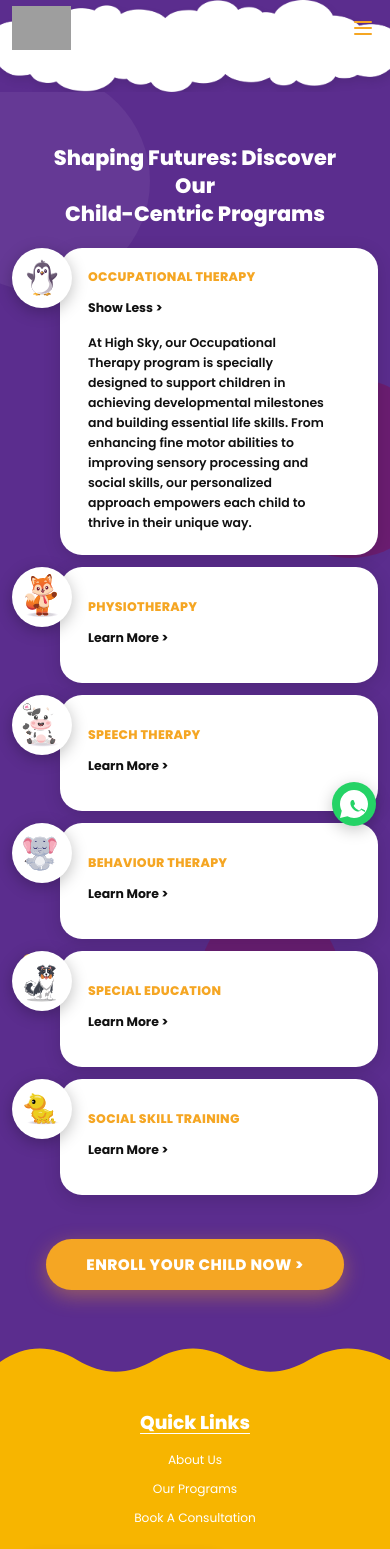
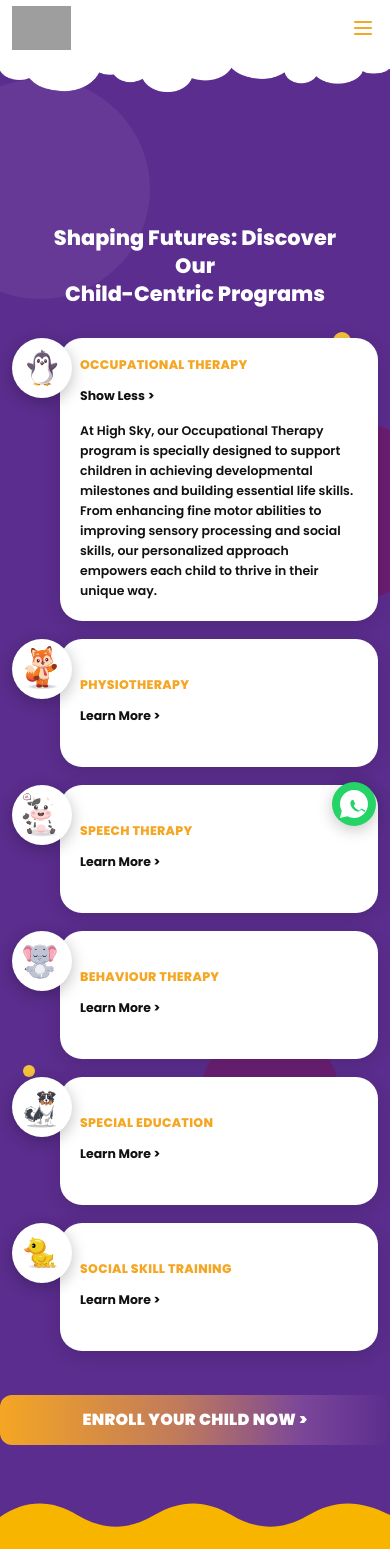
Before and after one commit to kaushikthakur390-jpg/high_sky, a React (Vite) app: page /our-programs in a window 390 px wide. Shown: the top 1549 px of the page. Built offline with nearby package versions, Linux system fonts and the light colour scheme; grey boxes are pictures that could not be loaded.

Commit message:
optimization for different screen sizes

```diff
--- a/src/components/Footer.jsx
+++ b/src/components/Footer.jsx
@@ -57,7 +57,7 @@ export default function Footer() {
             <h4 className="footer-heading">Contact Us</h4>
             <div className="footer-contact-list">
               <div className="footer-contact-item">
-                <FaPhone className="footer-icon" />
+                <FaPhone style={{ transform: "scaleX(-1)" }} className="footer-icon" />
                 <span>+91 9100814615/ +91 6309275708</span>
               </div>
               <div className="footer-contact-item">
--- a/src/components/Navbar.css
+++ b/src/components/Navbar.css
@@ -1,15 +1,15 @@
 .navbar {
   position: relative;
   z-index: 40;
-  background: transparent;
-  box-shadow: none;
+
+
   isolation: isolate;
-  margin-bottom: -124px;
+  margin-bottom: -190px;
 }
 
 .navbar-inner {
   position: absolute;
-  top: clamp(18px, 2.2vw, 34px);
+  top: clamp(-30px, -2vw, 0px); /* moved further up */
   left: 50%;
   transform: translateX(-50%);
   width: min(1280px, 100%);
@@ -30,10 +30,11 @@
   flex-shrink: 0;
 }
 
-.navbar-logo img {
-  height: 64px;
+.navbar-logo-img {
+  height: 180px;
   width: auto;
   object-fit: contain;
+  display: block;
 }
 
 .navbar-links {
@@ -62,29 +63,12 @@
   left: 0;
   right: 0;
   top: 0;
-  width: 100vw;
+  width: full;
   transform: none;
   line-height: 0;
   z-index: 21;
   pointer-events: none;
-  background: #f5a623;
-}
-
-.navbar.route-about-us .nav-cloud {
-  background: #5b2d8e;
-}
-
-.navbar.route-our-programs .nav-cloud {
-  background: #5b2d8e;
-}
-
-.navbar.route-parents-hub .nav-cloud {
-  background: #4a1e7a;
-}
-
-.navbar.route-consultation .nav-cloud,
-.navbar.route-contact-us .nav-cloud {
-  background: #5b2d8e;
+      /* background: linear-gradient(160deg, #f7931e 0%, #f5a623 60%, #ffb833 100%); */
 }
 
 
@@ -96,6 +80,10 @@
   object-position: bottom center;
   filter: none;
   background: transparent;
+}
+
+.navbar.route-parents-hub .nav-cloud img {
+  filter: drop-shadow(0 10px 16px rgba(0, 0, 0, 0.26));
 }
 .navbar-links li a:hover,
 .navbar-links li a.active {
--- a/src/components/Navbar.jsx
+++ b/src/components/Navbar.jsx
@@ -1,7 +1,9 @@
 import { useState } from 'react';
 import { Link, NavLink, useLocation } from 'react-router-dom';
 import './Navbar.css';
-import cloudnav from '../assets/pages/home/navcloud.png';
+
+import cloudnav from '../assets/pages/home/navcloud_fix.png';
+import logoHighSky from '../assets/pages/home/logo_high_sky.png';
 
 export default function Navbar() {
   const [menuOpen, setMenuOpen] = useState(false);
@@ -29,9 +31,9 @@ export default function Navbar() {
         {/* Logo */}
         <Link to="/" className="navbar-logo">
           <img
-            src="https://highskycdc.in/wp-content/uploads/2024/01/Logo.png"
+            src={logoHighSky}
             alt="High Sky CDC Logo"
-            onError={(e) => { e.target.src = 'https://highskycdc.in/wp-content/uploads/elementor/thumbs/Logo-qvdpz0jvzq3k0brmkhw56yx0r0vlf83p2hm9kqxy0.png'; e.target.onerror = null; }}
+            className="navbar-logo-img"
           />
         </Link>
 
--- a/src/index.css
+++ b/src/index.css
@@ -32,6 +32,12 @@ body {
   color: var(--text-dark);
   background: #fff;
   overflow-x: hidden;
+}
+
+h1, h2, h3, h4, h5, h6,
+p, a, li, span, label,
+button, input, select, textarea {
+  font-family: var(--font-main);
 }
 
 a {
--- a/src/pages/AboutUs.css
+++ b/src/pages/AboutUs.css
@@ -24,15 +24,17 @@
 .journey-row {
   position: relative;
   z-index: 2;
+  --journey-edge-bleed: clamp(14px, 1.8vw, 30px);
   display: grid;
   grid-template-columns: minmax(360px, 0.95fr) minmax(560px, 1.2fr);
   align-items: center;
   gap: clamp(14px, 2.2vw, 38px);
   margin-bottom: clamp(24px, 2.6vw, 42px);
-  padding: 0 clamp(6px, 1.6vw, 26px);
+  padding: 0;
 }
 
 .journey-row-1 {
+  margin-top: clamp(-90px, -4.2vw, -34px);
   margin-bottom: clamp(8px, 1.2vw, 16px);
 }
 
@@ -91,12 +93,22 @@
 
 .journey-row-1 .journey-frame,
 .journey-row-3 .journey-frame {
-  transform: translateY(8px);
+  transform: translateX(calc(-1 * var(--journey-edge-bleed))) translateY(8px);
 }
 
 .journey-row-2 .journey-frame,
 .journey-row-4 .journey-frame {
-  transform: translateY(-6px);
+  transform: translateX(var(--journey-edge-bleed)) translateY(-6px);
+}
+
+.journey-row-1 .journey-bubble,
+.journey-row-3 .journey-bubble {
+  transform: translateX(var(--journey-edge-bleed));
+}
+
+.journey-row-2 .journey-bubble,
+.journey-row-4 .journey-bubble {
+  transform: translateX(calc(-1 * var(--journey-edge-bleed)));
 }
 
 .journey-swoosh {
@@ -129,16 +141,24 @@
 
 .journey-row-4 {
   position: relative;
-  margin-bottom: -24px;
+  margin-bottom: clamp(64px, 8vw, 120px);
+  isolation: isolate;
 }
 
 .journey-ribbon {
   position: absolute;
-  width: clamp(980px, 72vw, 1400px);
-  right: -38vw;
-  top: -20px;
+  width: 100vw;
+  left: 50%;
+  transform: translateX(-50%);
+  top: -10px;
   z-index: 0;
   pointer-events: none;
+}
+
+.journey-row-4 .journey-bubble,
+.journey-row-4 .journey-frame {
+  position: relative;
+  z-index: 1;
 }
 
 .team-divider-wave {
@@ -401,8 +421,9 @@
   }
 
   .journey-ribbon {
-    width: 130vw;
-    right: -72vw;
+    width: 100vw;
+    left: 50%;
+    transform: translateX(-50%);
     top: 0;
     opacity: 0.92;
   }
@@ -519,8 +540,9 @@
   }
 
   .journey-ribbon {
-    width: 170%;
-    right: -74%;
+    width: 100vw;
+    left: 50%;
+    transform: translateX(-50%);
     top: 0;
   }
 
--- a/src/pages/Consultation.css
+++ b/src/pages/Consultation.css
@@ -7,7 +7,7 @@
   background: transparent;
   color: #fff;
   text-align: center;
-  padding: 120px 20px 50px;
+  padding: 200px 20px 50px;
 
 }
 
--- a/src/pages/ContactUs.css
+++ b/src/pages/ContactUs.css
@@ -8,23 +8,26 @@
   background: transparent;
   position: relative;
   overflow: hidden;
-  padding-bottom: 90px;
+  padding-bottom: -10px;
 }
 
 .contact-hero-inner {
   display: flex;
-  align-items: flex-start;
-  gap: 40px;
+  flex-direction: column;
+  align-items: center;
+  gap: 18px;
   max-width: 960px;
   margin: 0 auto;
-  padding: 70px 32px 40px;
+  padding: 100px 32px 5px;
   position: relative;
-  top: 40px;
+  top: 80px;
   z-index: 2;
 }
 
 .contact-hero-left {
   flex: 1;
+  text-align: center;
+  max-width: 520px;
 }
 
 .contact-hero-left h1 {
@@ -49,26 +52,26 @@
   padding: 14px 20px;
   border-radius: 14px 14px 14px 0;
   line-height: 1.6;
-  max-width: 320px;
+  max-width: 420px;
   position: relative;
+  margin: 0 auto;
 }
 
 .contact-hero-right {
   flex-shrink: 0;
-  width: 200px;
+  width: auto;
   display: flex;
   align-items: center;
   justify-content: center;
 }
 
 .contact-mascot {
-  width: 200px;
-  height: auto;
+  width: 250px;
+  height: 250px;
   object-fit: contain;
   position: relative;
-  right: 400px;
-  top: 200px;
-
+  left:250px;
+  top:-20px;
 }
 
 /* Decorative elements */
@@ -190,12 +193,11 @@
 
 @media (max-width: 768px) {
   .contact-hero-inner { flex-direction: column; padding: 50px 20px 30px; }
-  .contact-hero-right { width: 140px; align-self: flex-end; }
+  .contact-hero-right { width: auto; align-self: center; }
   .contact-hero-left h1 { font-size: 2.4rem; }
   .contact-mascot {
     width: 140px;
-    right: 0;
-    top: 0;
+    position: static;
   }
   .branch-detail { flex-direction: column; }
   .branch-map { flex: none; width: 100%; height: 200px; }
--- a/src/pages/Home.css
+++ b/src/pages/Home.css
@@ -17,7 +17,7 @@
   display: flex;
   flex-direction: column;
   min-height: 560px;
-  padding-top: 124px;
+  padding-top: 130px;
 }
 
 .hero-content {
@@ -437,7 +437,7 @@
 .section-title-white {
   text-align: center;
   font-weight: 900;
-  font-size: 2.2rem;
+  font-size: 3rem;
   margin-bottom: 20px;
   color: #fff;
 }
@@ -447,14 +447,16 @@
   max-width: 900px;
   margin: 0 auto 52px;
   color: rgba(255,255,255,0.92);
-  font-size: 1.03rem;
+  font-size: 1.08rem;
   line-height: 1.75;
 }
 
 .unique-cards {
   display: grid;
   grid-template-columns: repeat(3, minmax(300px, 1fr));
-  gap: 58px 40px;
+  gap: 60px 180px;
+  right:65px;
+  position:relative;
 }
 
 .unique-card {
@@ -471,8 +473,9 @@
 
 .unique-card-image-wrap {
   position: relative;
-  width: 190px;
-  height: 190px;
+
+  width: 350px;
+  height: 350px;
   margin-bottom: -10px; /* Pull badge up */
   z-index: 1;
 }
@@ -498,7 +501,9 @@
   background: #f5a623;
   color: #fff;
   font-weight: 800;
-  font-size: 0.84rem;
+  font-size: 1.5rem;
+  width:350px;
+  line-height: 1.25;
   padding: 10px 18px;
   border-radius: 20px;
   z-index: 5;
@@ -511,6 +516,7 @@
 .unique-desc {
   font-size: 0.98rem;
   color: #fff;
+  width:450px;
   line-height: 1.78;
   opacity: 0.95;
   padding: 0 8px;
@@ -532,8 +538,8 @@
   inset: 0;
   background-image: url('../assets/pages/home/Group 235.png');
   background-repeat: no-repeat;
-  background-position: center center;
-  background-size: cover;
+  background-position: center 180px;
+  background-size: 118% auto;
   z-index: 0;
 }
 
@@ -707,6 +713,28 @@
   width: 100%;
   height: 100%;
   border: none;
+}
+
+.testimonials-cta {
+  margin-top: 10px;
+  width: min(100%, 520px);
+  min-height: 50px;
+  display: inline-flex;
+  align-items: center;
+  justify-content: center;
+  border-radius: 12px;
+  text-transform: uppercase;
+  letter-spacing: 0.3px;
+  font-size: 1rem;
+  font-weight: 900;
+  background: linear-gradient(90deg, #f5a623 0%, #c07a5c 46%, #7a4699 78%, #5b2d8e 100%);
+  color: #fff;
+  transition: filter 0.2s;
+}
+
+.testimonials-cta:hover {
+  filter: brightness(1.03);
+  color: #fff;
 }
 
 .testimonials-scrolls {
@@ -1146,13 +1174,18 @@
   }
 
   .unique-badge {
-    font-size: 0.52rem;
+    font-size: 0.62rem;
     line-height: 1.18;
     margin-bottom: 0;
     padding: 8px 10px;
     min-height: 34px;
     width: 100%;
     max-width: 146px;
+  }
+
+  .home-programs-section::before {
+    background-position: center 70px;
+    background-size: 145% auto;
   }
 
   .unique-desc {
--- a/src/pages/Home.jsx
+++ b/src/pages/Home.jsx
@@ -60,12 +60,12 @@ const commitmentBlocks = [
 ];
 
 const uniqueFeatures = [
-  { img: uni1, title: 'MULTIDISCIPLINARY\nAPPROACH', desc: 'Our team includes occupational therapists, speech pathologists, and special educators who collaborate closely for every child. This integrated planning helps us design therapy goals that are practical, connected, and tailored to each child\'s unique developmental profile.' },
-  { img: uni2, title: 'EVIDENCE-BASED\nPRACTICES', desc: 'We use current research and proven therapeutic methods to guide each session with purpose. Progress is reviewed regularly so interventions stay engaging, measurable, and aligned with the best possible outcomes for children and families.' },
-  { img: uni3, title: 'NEURODIVERSITY\nACCEPTANCE', desc: 'We celebrate the strengths of every child and create an inclusive environment where differences are respected. By building confidence, self-awareness, and belonging, we help children grow into their authentic selves with pride.' },
-  { img: uni4, title: 'HOLISTIC\nDEVELOPMENT', desc: 'Our approach goes beyond traditional therapy by addressing emotional, social, cognitive, and physical growth together. This whole-child model supports meaningful development that carries into school, home routines, and everyday life.' },
-  { img: uni5, title: 'CAREGIVER-CHILD\nPARTNERSHIPS', desc: 'We believe parents and caregivers are essential partners in every milestone. Through guidance, home strategies, and regular collaboration, we help families confidently support their child\'s progress outside the therapy room.' },
-  { img: uni6, title: 'HIGH-TECH\nEQUIPMENT', desc: 'Our centre features advanced therapeutic tools, sensory resources, and child-friendly learning setups. These resources make sessions safer, more interactive, and better suited to each child\'s learning style and sensory needs.' },
+  { img: uni1, title: 'MULTIDISCIPLINARY APPROACH', desc: 'Our team includes occupational therapists, speech pathologists, and special educators who collaborate closely for every child. This integrated planning helps us design therapy goals that are practical, connected, and tailored to each child\'s unique developmental profile.' },
+  { img: uni2, title: 'EVIDENCE-BASED PRACTICES', desc: 'We use current research and proven therapeutic methods to guide each session with purpose. Progress is reviewed regularly so interventions stay engaging, measurable, and aligned with the best possible outcomes for children and families.' },
+  { img: uni3, title: 'NEURODIVERSITY ACCEPTANCE', desc: 'We celebrate the strengths of every child and create an inclusive environment where differences are respected. By building confidence, self-awareness, and belonging, we help children grow into their authentic selves with pride.' },
+  { img: uni4, title: 'HOLISTIC DEVELOPMENT', desc: 'Our approach goes beyond traditional therapy by addressing emotional, social, cognitive, and physical growth together. This whole-child model supports meaningful development that carries into school, home routines, and everyday life.' },
+  { img: uni5, title: 'CAREGIVER-CHILD PARTNERSHIPS', desc: 'We believe parents and caregivers are essential partners in every milestone. Through guidance, home strategies, and regular collaboration, we help families confidently support their child\'s progress outside the therapy room.' },
+  { img: uni6, title: 'HIGH-TECH EQUIPMENT', desc: 'Our centre features advanced therapeutic tools, sensory resources, and child-friendly learning setups. These resources make sessions safer, more interactive, and better suited to each child\'s learning style and sensory needs.' },
 ];
 
 const programs = [
@@ -308,7 +308,7 @@ const commitmentFrames = [commitmentFrame1, commitmentFrame2, commitmentFrame3];
               <div className="testi-stars">★★★★★</div>
             </div>
           </div>
-          <Link to="/contact" className="btn-orange mt-4">BOOK A CONSULTATION TODAY &gt;</Link>
+          <Link to="/consultation" className="hero-video-cta testimonials-cta">BOOK A CONSULTATION TODAY &gt;</Link>
         </div>
 
         {/* The bottom cloud before the footer */}
--- a/src/pages/OurPrograms.css
+++ b/src/pages/OurPrograms.css
@@ -6,16 +6,17 @@
   position: relative;
   overflow: hidden;
   padding-bottom: 0;
+  padding-top: -90px;
 }
 
 .programs-hero-content {
   text-align: center;
-  padding: 60px 40px 30px;
+  padding: 40px 40px 30px;
   position: relative;
   z-index: 2;
   background: transparent;
-  margin-top: 0;
-  padding-bottom: 20px;
+  margin-top: 180px;
+
 }
 
 .programs-hero-cloud-top {
@@ -62,10 +63,10 @@
 
 /* Programs list */
 .programs-list-wrap {
-  display: flex;
-  flex-direction: column;
-  gap: 12px;
-  max-width: 640px;
+  display: grid;
+  grid-template-columns: repeat(3, minmax(0, 1fr));
+  gap: 18px;
+  max-width: 1320px;
   margin: 0 auto;
   padding: 0 24px 20px;
   position: relative;
@@ -75,6 +76,7 @@
 .prog-row {
   display: flex;
   align-items: flex-start;
+  min-width: 0;
 }
 
 .prog-mascot {
@@ -103,17 +105,17 @@
   flex: 1;
   background: #fff;
   border-radius: 22px;
-  padding: 22px 28px;
+  padding: 20px 20px;
   display: flex;
   align-items: flex-start;
   flex-direction: column;
   box-shadow: 0 4px 18px rgba(0,0,0,0.14);
-  min-height: 116px;
+  min-height: 128px;
   justify-content: center;
 }
 
 .prog-row.expanded .prog-bar {
-  min-height: 220px;
+  min-height: 250px;
 }
 
 .prog-info strong {
@@ -155,7 +157,14 @@
   font-size: 0.78rem;
   line-height: 1.6;
   font-weight: 600;
-  max-width: 92%;
+  max-width: 100%;
+}
+
+@media (max-width: 1200px) {
+  .programs-list-wrap {
+    grid-template-columns: repeat(2, minmax(0, 1fr));
+    max-width: 920px;
+  }
 }
 
 /* Enrolled Now Section Background */
@@ -172,23 +181,26 @@
 }
 
 .programs-enroll-btn {
-  display: inline-block;
-  background: #f5a623;
+  display: inline-flex;
+  align-items: center;
+  justify-content: center;
+  background: linear-gradient(90deg, #f5a623 0%, #c07a5c 46%, #7a4699 78%, #5b2d8e 100%);
   color: #fff;
-  font-weight: 800;
-  font-size: 0.95rem;
-  padding: 14px 40px;
-  border-radius: 50px;
+  font-weight: 900;
+  font-size: 1rem;
+  text-transform: uppercase;
+  min-height: 50px;
+  width: min(100%, 520px);
+  padding: 12px 30px;
+  border-radius: 12px;
   text-decoration: none;
-  letter-spacing: 0.5px;
-  transition: background 0.2s, transform 0.15s;
-  box-shadow: 0 6px 20px rgba(245,166,35,0.4);
+  letter-spacing: 0.3px;
+  transition: filter 0.2s;
   color: white !important;
 }
 
 .programs-enroll-btn:hover {
-  background: #e08c10;
-  transform: scale(1.04);
+  filter: brightness(1.03);
 }
 
 .programs-cloud-bottom {
@@ -206,7 +218,11 @@
 }
 
 @media (max-width: 768px) {
-  .programs-list-wrap { padding: 0 12px 20px; max-width: 100%; }
+  .programs-list-wrap {
+    grid-template-columns: 1fr;
+    padding: 0 12px 20px;
+    max-width: 100%;
+  }
   .programs-main-title { font-size: 1.3rem; }
   .prog-mascot { width: 60px; height: 60px; }
   .prog-mascot img { width: 50px; height: 50px; }
--- a/src/pages/OurPrograms.jsx
+++ b/src/pages/OurPrograms.jsx
@@ -88,12 +88,6 @@ export default function OurPrograms() {
         <div className="deco-circle deco-c3"></div>
         <div className="deco-dot deco-d1"></div>
         <div className="deco-dot deco-d2"></div>
-
-        <div className="programs-hero-cloud-top">
-           <svg viewBox="0 0 1440 90" preserveAspectRatio="none" xmlns="http://www.w3.org/2000/svg">
-            <path d="M0,0 L0,50 Q60,80 120,45 Q180,10 240,52 Q300,94 360,48 Q420,2 480,50 Q540,98 600,50 Q660,2 720,50 Q780,98 840,50 Q900,2 960,52 Q1020,98 1080,50 Q1140,5 1200,50 Q1260,95 1320,48 Q1380,2 1440,50 L1440,0 Z" fill="#fff"/>
-          </svg>
-        </div>
         <div className="programs-hero-content">
           <h1 className="programs-main-title">
             Shaping Futures: Discover Our<br />Child-Centric Programs
--- a/src/pages/ParentsHub.css
+++ b/src/pages/ParentsHub.css
@@ -2,10 +2,10 @@
 
 /* BANNER */
 .hub-banner {
-  background: #4a1e7a;
-  color: #fff;
+  background: #ffffff;
+  color:  #4a1e7a;
   text-align: center;
-  padding: 134px 20px 50px;
+  padding: 200px 20px 50px;
 }
 
 .hub-banner h1 {
```
Also changed, not shown: src/assets/pages/home/navcloud_fix.png (added), 1 other file (tests, documents, lock files or other folders).
